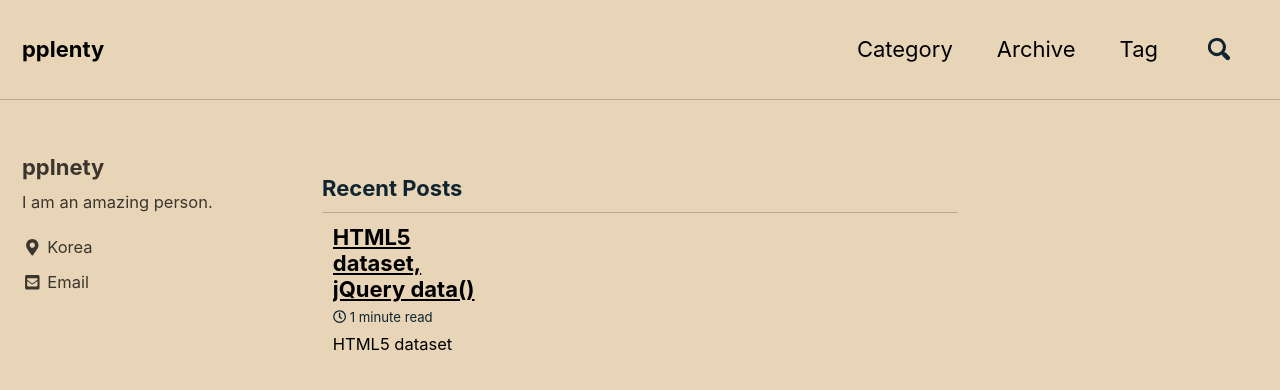
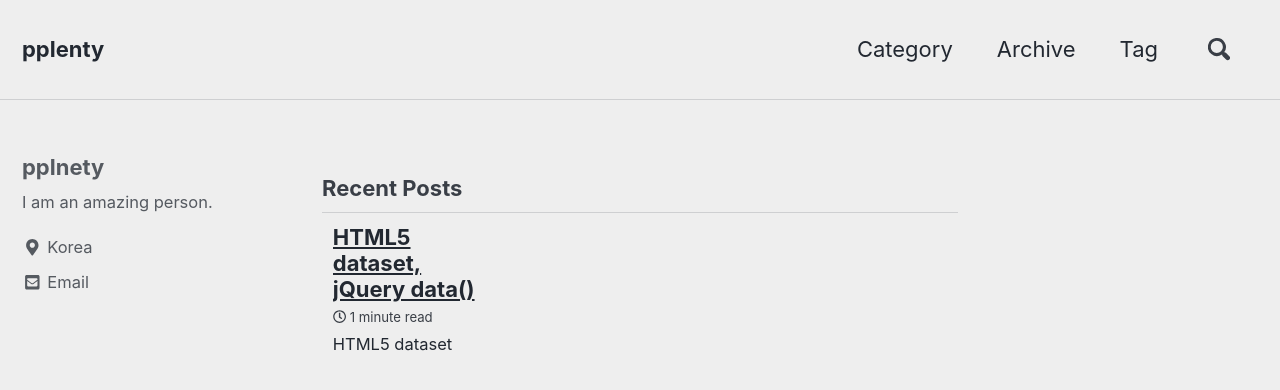
Before and after one commit to kohyusik/kohyusik.github.io, a Jekyll site: the page built from index.html, in a window 1280 px wide and 900 px high. Shown: the top 390 px of the window. Built offline with Jekyll 4.4.1, drawn with Linux system fonts in a browser that asks for light colours; nearby versions of some CDN libraries; the list of posts is cut into pages by our own code.

Commit message:
change theme : sunrise >> air

```diff
--- a/_config.yml
+++ b/_config.yml
@@ -12,7 +12,7 @@
 
 # theme                  : "minimal-mistakes-jekyll"
 # remote_theme           : "mmistakes/minimal-mistakes"
-minimal_mistakes_skin    : "sunrise" # "default" # "air", "aqua", "contrast", "dark", "dirt", "neon", "mint", "plum", "sunrise"
+minimal_mistakes_skin    : "air" # "default" # "air", "aqua", "contrast", "dark", "dirt", "neon", "mint", "plum", "sunrise"
 
 # Site Settings
 locale                   : "ko_KR"
```
